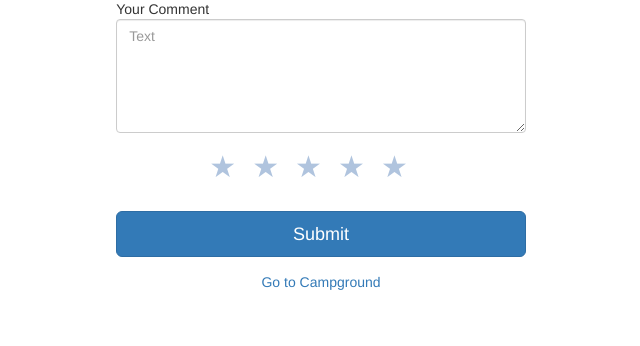
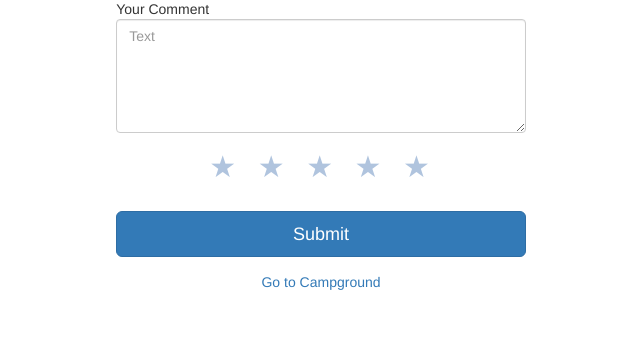
Before and after one commit to weihaoxu123/Web-Application, a Node project: template v5/views/comment/new.ejs in a window 1280 px wide. Shown: the part 143-489 px from the top of the page, without its empty margins (319-959 px from the left). Run offline with Node 20 templates, Linux system fonts and the light colour scheme; the template is opened without the code that fills it, so the values that code supplies are empty; some libraries are stand-ins or nearby versions.

Commit message:
stupid modify

```diff
--- a/v5/views/comment/new.ejs
+++ b/v5/views/comment/new.ejs
@@ -4,7 +4,7 @@
 	margin-left: 11%;
 }
 .cleanfloat::after{display: block; clear: both; content:""; visibility: hidden; height: 0;}/*清浮动*/
-.pop {list-style:none; float:left; font-size:30px; margin:8px; color:#b0c4de; cursor:pointer;}
+.pop {list-style:none; float:left; font-size:30px; margin:8px; color:#b0c4de; cursor:pointer;width: 10%;}
 .hs,.cs{color:#AEDD81;}/*五角星样式*/
 @media screen and (max-width: 800px) {
 	.cleanfloat{
@@ -14,6 +14,7 @@
     	font-size: 22px;
     	margin: 4px;
 	}}
+
 @media screen and (max-width: 500px) {
     .pop{
     	font-size: 18px;
```
